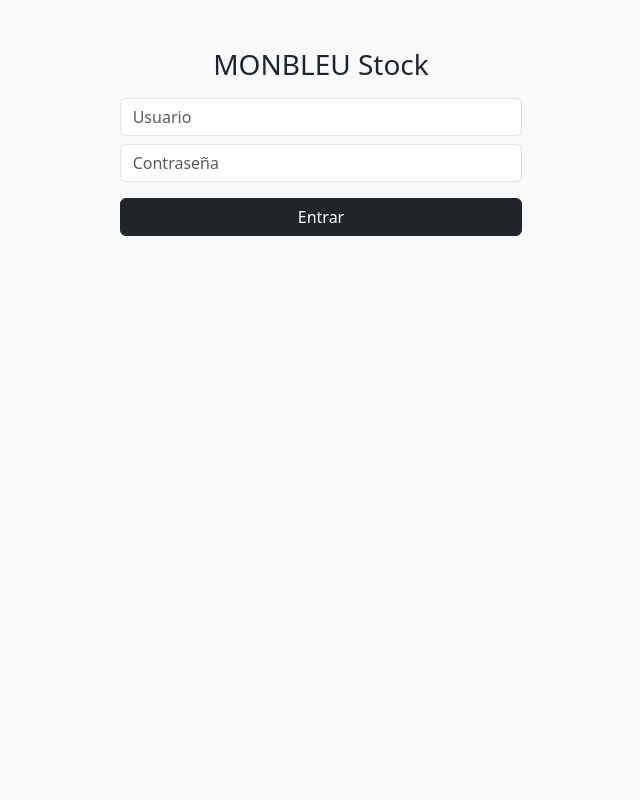
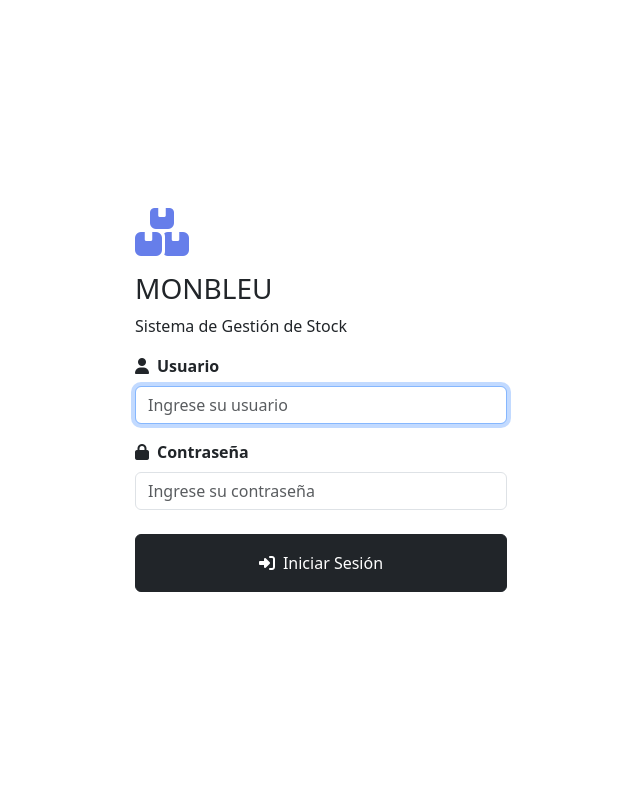
Before and after one commit to AnglAjc/STOCKMONBLEU, a Flask app: page /login in a window 1280 px wide. Shown: the whole page, without its empty margins (319-959 px from the left). Run offline with Flask 3, Linux system fonts and the light colour scheme.

Commit message:
New login

```diff
--- a/templates/login.html
+++ b/templates/login.html
@@ -2,25 +2,51 @@
 <html lang="es">
 <head>
     <meta charset="UTF-8">
+    <meta name="viewport" content="width=device-width, initial-scale=1.0">
     <title>MONBLEU | Login</title>
     <link href="https://cdn.jsdelivr.net/npm/bootstrap@5.3.2/dist/css/bootstrap.min.css" rel="stylesheet">
+    <link rel="stylesheet" href="{{ url_for('static', filename='css/style.css') }}">
+    <link rel="stylesheet" href="https://cdnjs.cloudflare.com/ajax/libs/font-awesome/6.4.0/css/all.min.css">
 </head>
-<body class="bg-light">
+<body>
 
-<div class="container mt-5 col-md-4">
-    <h3 class="text-center mb-3">MONBLEU Stock</h3>
+<div class="container d-flex align-items-center justify-content-center" style="min-height: 100vh;">
+    <div class="col-md-5 col-lg-4">
+        <div class="login-container">
+            <div class="login-header">
+                <i class="fas fa-boxes fa-3x mb-3" style="color: #667eea;"></i>
+                <h3>MONBLEU</h3>
+                <p>Sistema de Gestión de Stock</p>
+            </div>
 
             {% with messages = get_flashed_messages(with_categories=true) %}
                 {% for category, msg in messages %}
-            <div class="alert alert-{{ category }}">{{ msg }}</div>
+                    <div class="alert alert-{{ category }} d-flex align-items-center" role="alert">
+                        <i class="fas fa-exclamation-circle me-2"></i>
+                        <div>{{ msg }}</div>
+                    </div>
                 {% endfor %}
             {% endwith %}
 
             <form method="post">
-        <input class="form-control mb-2" name="usuario" placeholder="Usuario" required>
-        <input class="form-control mb-3" name="password" type="password" placeholder="Contraseña" required>
-        <button class="btn btn-dark w-100">Entrar</button>
+                <div class="mb-3">
+                    <label class="form-label fw-bold">
+                        <i class="fas fa-user me-2"></i>Usuario
+                    </label>
+                    <input class="form-control" name="usuario" placeholder="Ingrese su usuario" required autofocus>
+                </div>
+                <div class="mb-4">
+                    <label class="form-label fw-bold">
+                        <i class="fas fa-lock me-2"></i>Contraseña
+                    </label>
+                    <input class="form-control" name="password" type="password" placeholder="Ingrese su contraseña" required>
+                </div>
+                <button class="btn btn-dark w-100 py-3" type="submit">
+                    <i class="fas fa-sign-in-alt me-2"></i>Iniciar Sesión
+                </button>
             </form>
+        </div>
+    </div>
 </div>
 
 </body>
```
Lines whose indentation alone changed are shown as unchanged.
